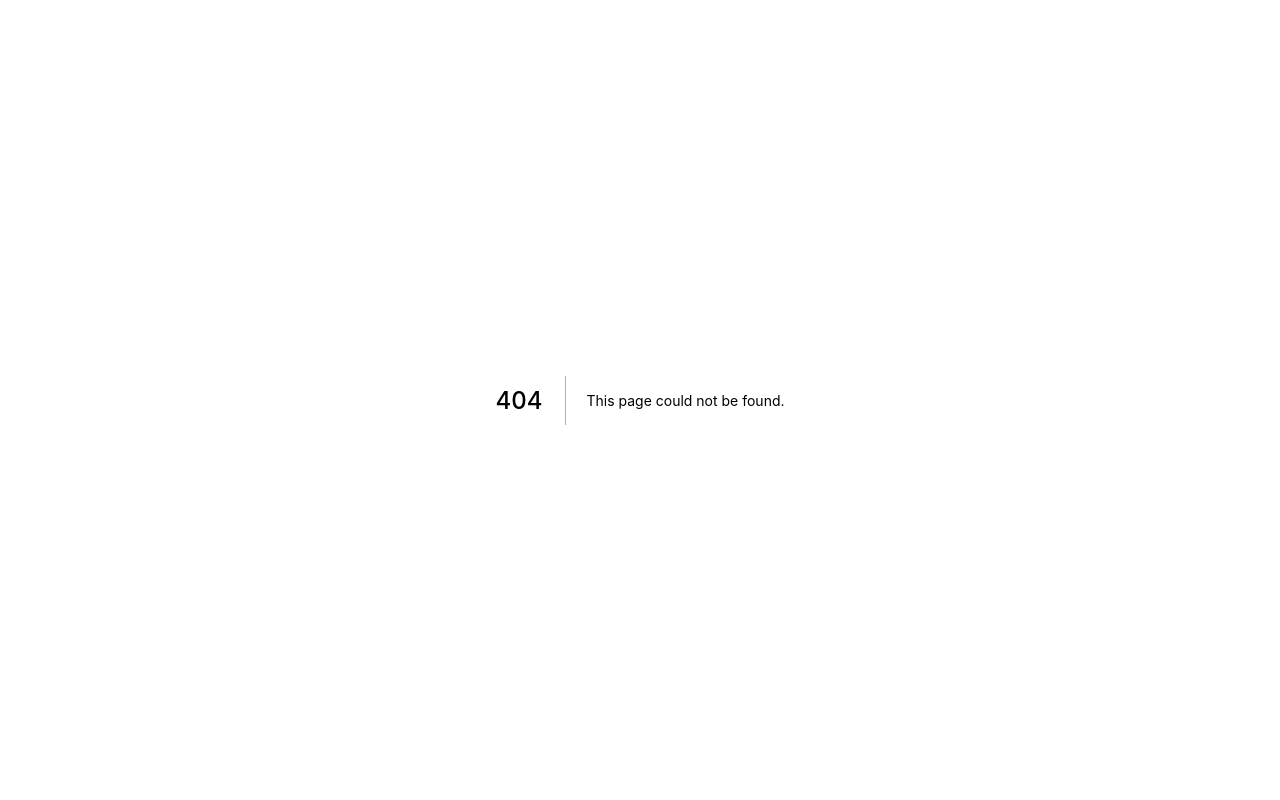
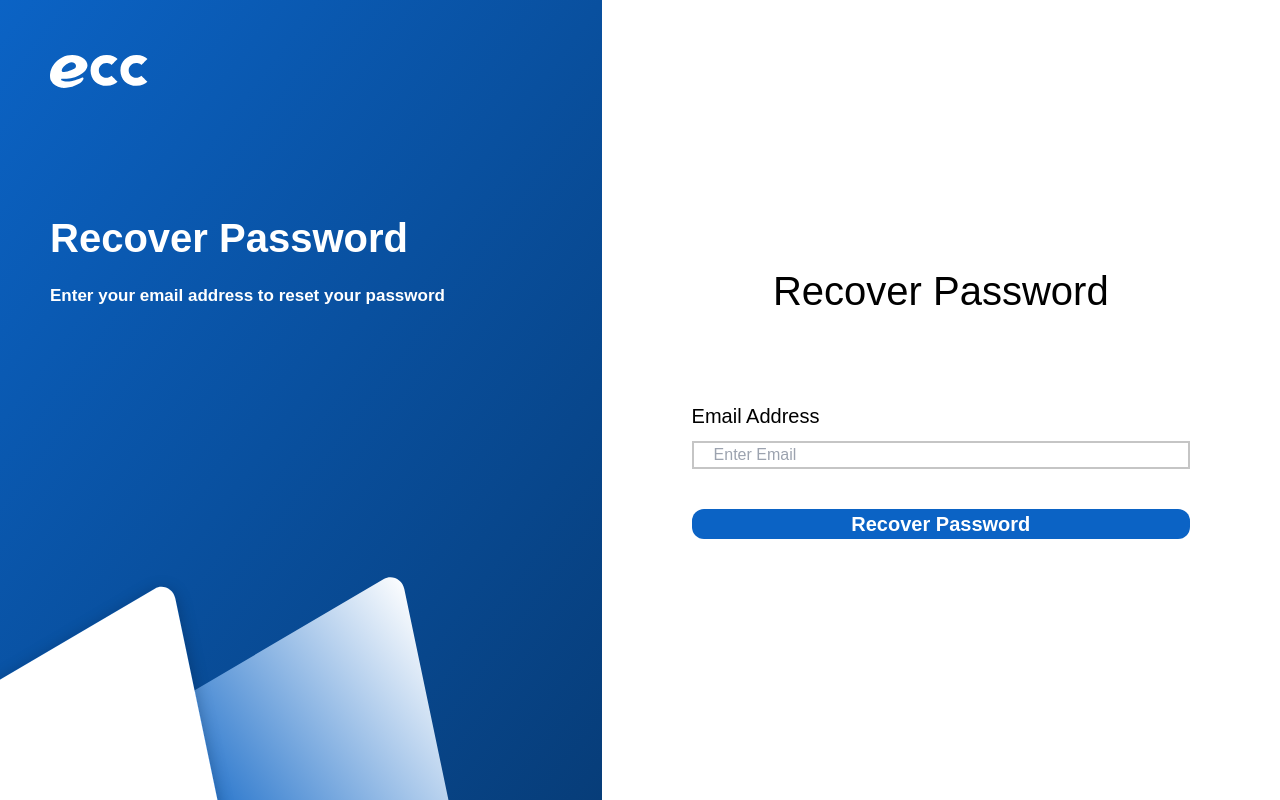
Before and after one commit to KonfamPay/ECC-1, a Next.js app: page /forgot-password in a window 1280 px wide. Before the commit this address had no page. Built offline with nearby package versions, Linux system fonts and the light colour scheme.

Commit message:
Worked on the forgot password page

```diff
--- /dev/null
+++ b/pages/forgot-password/index.tsx
@@ -0,0 +1,199 @@
+import type { NextPage } from "next";
+import Link from "next/link";
+import { useEffect, useState } from "react";
+import InputGroup from "../../Components/Login/InputGroup";
+import Joi from "joi-browser";
+import axios from "axios";
+import { motion } from "framer-motion";
+import AsyncSubmitButton from "../../Components/AsyncSubmitButton";
+import { useCookies } from "react-cookie";
+import { useRouter } from "next/router";
+import jwt_decode from "jwt-decode";
+import EmailModal from "../../Components/EmailModal";
+
+const LoginPage: NextPage = () => {
+	const [cookies, setCookie, removeCookie] = useCookies(["token"]);
+	const [email, setEmail] = useState("");
+	const [loading, setLoading] = useState(false);
+	const [backendError, setBackendError] = useState("");
+	const [emailModalShowing, setEmailModalShowing] = useState(false);
+	const [errors, setErrors] = useState({
+		email: "",
+	});
+	const router = useRouter();
+	const schema = Joi.object({
+		email: Joi.string()
+			.min(3)
+			.max(100)
+			.email({ minDomainSegments: 2, tlds: { allow: false } })
+			.label("Email"),
+	});
+	const onSubmit = async (e: React.MouseEvent<HTMLElement>) => {
+		e.preventDefault();
+		const { error } = schema.validate({ email }, { abortEarly: false });
+		if (error) {
+			const { details } = error;
+			const errors = {
+				email: details.find((item: any) => item.path[0] == "email")
+					? details.find((item: any) => item.path[0] == "email")
+							.message
+					: "",
+			};
+
+			setErrors(errors);
+		} else {
+			setErrors({
+				email: "",
+			});
+			try {
+				setLoading(true);
+				const payload = { email };
+				const res = await axios.post(
+					`${process.env.NEXT_PUBLIC_BACKEND_HOST}/api/forgot-password`,
+					payload
+				);
+				setBackendError("");
+				setEmailModalShowing(true);
+				console.log(res);
+			} catch (err: any) {
+				console.log(err);
+				try {
+					if (err.response.data.message)
+						setBackendError(err.response.data.message);
+					else if (err.stat) {
+					}
+				} catch (err: any) {
+					alert("Something went wrong.");
+				}
+			} finally {
+				setLoading(false);
+			}
+		}
+	};
+	useEffect(() => {
+		if (cookies.token)
+			try {
+				const user = jwt_decode(cookies.token);
+				router.push("/dashboard");
+			} catch (ex) {
+				removeCookie("token");
+			}
+	}, []);
+	return (
+		<>
+			{emailModalShowing && (
+				<EmailModal setEmailModalShowing={setEmailModalShowing} />
+			)}
+			<div className="w-screen h-screen poppinsFont hidden lg:grid grid-cols-[47%_53%]">
+				<div className="relative h-screen w-full bg-gradient-to-br from-[#0B63C5] to-[#073D79]">
+					<img
+						className="absolute bottom-0 z-10 w-[208.8px] xl:w-[261px]"
+						src="/Images/triangle.svg"
+					/>
+					<img
+						className="absolute bottom-0 ml-[100px] w-[300px] xl:w-[374px]"
+						src="/Images/triangle2.svg"
+					/>
+					<img
+						className="w-[98px] ml-[50px] pt-[55px]"
+						src="./Images/whiteEccLogo.svg"
+					/>
+					<div className="ml-[50px] mt-[120px] text-white">
+						<p className="text-[40px] xl:text-[40px] font-bold">
+							Recover Password
+						</p>
+						<p className="text-[17px] pr-[35px] xl:text-[17px] font-semibold max-w-[460px] mt-[15px]">
+							Enter your email address to reset your password
+						</p>
+					</div>
+				</div>
+				<div className="w-full px-[90px] flex flex-col justify-center">
+					<motion.div
+						initial={{ opacity: 0, y: 30 }}
+						animate={{ opacity: 1, y: 0 }}
+						exit={{ opacity: 0, y: 30 }}
+					>
+						<p className="text-[36px] xl:text-[40px] text-center mb-[80px]">
+							Recover Password
+						</p>
+						<form>
+							<div className="flex flex-col gap-y-[35px] mb-[40px]">
+								<InputGroup
+									label="Email Address"
+									placeholder="Enter Email"
+									value={email}
+									setValue={setEmail}
+									type="text"
+									errorMessage={errors.email}
+								/>
+							</div>
+
+							{backendError && (
+								<motion.p
+									initial={{ opacity: 0 }}
+									animate={{ opacity: 1 }}
+									className="text-center my-[30px] text-[#ed4956]"
+								>
+									{backendError}
+								</motion.p>
+							)}
+							<AsyncSubmitButton
+								text="Recover Password"
+								loading={loading}
+								onSubmit={onSubmit}
+							/>
+						</form>
+					</motion.div>
+				</div>
+			</div>
+			<div className="lg:hidden bg-[#0B63C5] w-full min-h-screen poppinsFont pb-[70px] relative flex flex-col justify-center">
+				<img
+					className="absolute w-[50px] left-[15px] top-[30px]"
+					src="./Images/whiteEccLogo.svg"
+				/>
+				<div className="pl-[17px] w-full">
+					<div className="w-full text-white max-w-[467px] mx-auto">
+						<p className="text-[24px] font-bold mt-[60px] max-w-[500px] mx-auto">
+							Recover Password
+						</p>
+						<p className="text-[14px] pr-[35px] xl:text-[17px] font-medium max-w-[460px] mt-[8px]">
+							Enter your email address to reset your password
+						</p>
+					</div>
+				</div>
+				<div className="px-[9px] mt-[30px] max-w-[500px] mx-auto w-full">
+					<div className="w-full px-[14px] flex flex-col overflow-y-auto py-[22px] bg-white rounded-[20px]">
+						<div>
+							<p className="text-[18px] text-center font-semibold mb-[30px]">
+								Recover password
+							</p>
+
+							<form>
+								<div className="flex flex-col gap-y-[15px]">
+									<InputGroup
+										label="Email"
+										placeholder="Enter Valid Email Address"
+										value={email}
+										setValue={setEmail}
+										type="email"
+										errorMessage={errors.email}
+									/>
+								</div>
+
+								<button
+									onClick={onSubmit}
+									className="w-full text-[14px] md:text-[20px] text-white py-[14px] md:py-[18px] xl:py-[22px] rounded-[12px] bg-[#0B63C5] mt-[30px]"
+								>
+									Recover password
+								</button>
+							</form>
+						</div>
+					</div>
+				</div>
+				<img className="absolute bottom-0" src="/Images/polygons.svg" />
+			</div>
+		</>
+	);
+};
+
+export default LoginPage;
```
